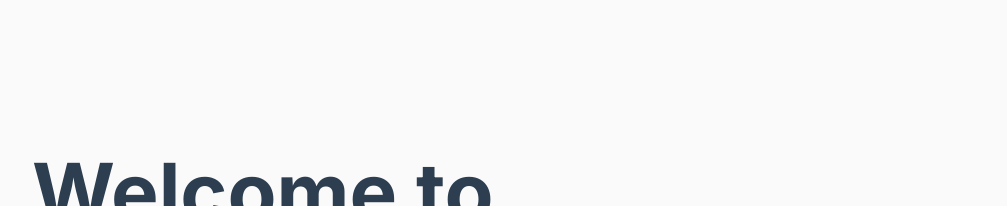
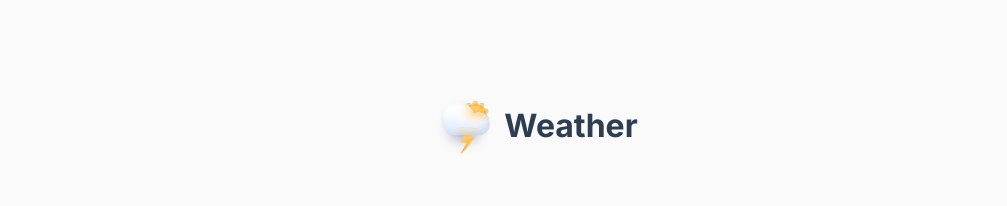
Before and after one commit to yana-tsylinska/weather-app, a Next.js app: page / in a window 1280 px wide. Shown: the top 206 px of the page, without its empty margins (104-1111 px from the left). Built offline with nearby package versions, Linux system fonts and the light colour scheme; no server answers.

Commit message:
Add logo + small UI fixes

```diff
--- a/src/app/globals.css
+++ b/src/app/globals.css
@@ -86,3 +86,16 @@ a {
   padding: 6rem;
   margin: 0 auto;
 }
+
+.logo {
+  display: flex;
+  align-items: center;
+  justify-content: center;
+
+  font-size: 2rem;
+  font-weight: 700;
+}
+
+.logo img {
+  margin-right: 10px;
+}
--- a/src/app/page.tsx
+++ b/src/app/page.tsx
@@ -1,9 +1,20 @@
 import styles from "./page.module.css";
 import SearchForm from '@/components/SearchForm';
+import Image from 'next/image';
+import Link from 'next/link';
 
 export default function Home() {
   return (
     <div>
+      <Link href={'/'} className={'logo'}>
+        <Image
+          src={`/logo.svg`}
+          width={60} height={60}
+          alt={'Logo'}
+        />
+        Weather
+      </Link>
+
       <h1 className={styles.title}>Welcome to <br></br> Show me the weather!</h1>
       <p className={styles.description}>
         Get started by searching your city below, I will be glad to show you current and forecast weather
--- a/src/components/Header/Header.module.css
+++ b/src/components/Header/Header.module.css
@@ -2,6 +2,6 @@
 	display: flex;
 	justify-content: space-between;
 	align-items: center;
-	padding: 0 1rem 1rem;
+	padding: 0 0 1rem;
 	width: 100%;
 }
--- a/src/components/Weather/Weather.tsx
+++ b/src/components/Weather/Weather.tsx
@@ -8,10 +8,10 @@ import CurrentWeather from '@/components/CurrentWeather/CurrentWeather';
 import HourlyWeather from '@/components/HourlyWeather/HourlyWeather';
 
 export default async function Weather({ coordinates }: { coordinates: Coordinates }) {
-  const [name, weather] = await Promise.all([fetchLocationName(coordinates), fetchWeatherData(coordinates)]);
+  const [location, weather] = await Promise.all([fetchLocationName(coordinates), fetchWeatherData(coordinates)]);
 
   return (<>
-    <h1 className={styles.title}>Welcome to {name}!</h1>
+    <h1 className={styles.title}>{location}</h1>
     <div className={styles.WeatherCards}>
       <CurrentWeather weather={weather.current} />
       <HourlyWeather weather={weather.hourly} />
--- a/src/lib/locations.ts
+++ b/src/lib/locations.ts
@@ -23,5 +23,5 @@ export async function fetchLocationName({ lat, lon }: Coordinates): Promise<stri
   const response = await fetch(`${GEOCODING_API_URL}reverse?lat=${lat}&lon=${lon}&limit=1&appid=${API_KEY}`);
   const data = await response.json();
 
-  return data[0]?.name;
+  return `${data[0]?.name}, ${data[0]?.state}, ${data[0]?.country}`;
 }
```
Also changed, not shown: src/components/Header/Header.tsx (+13 -1 lines), public/logo.svg (added).
